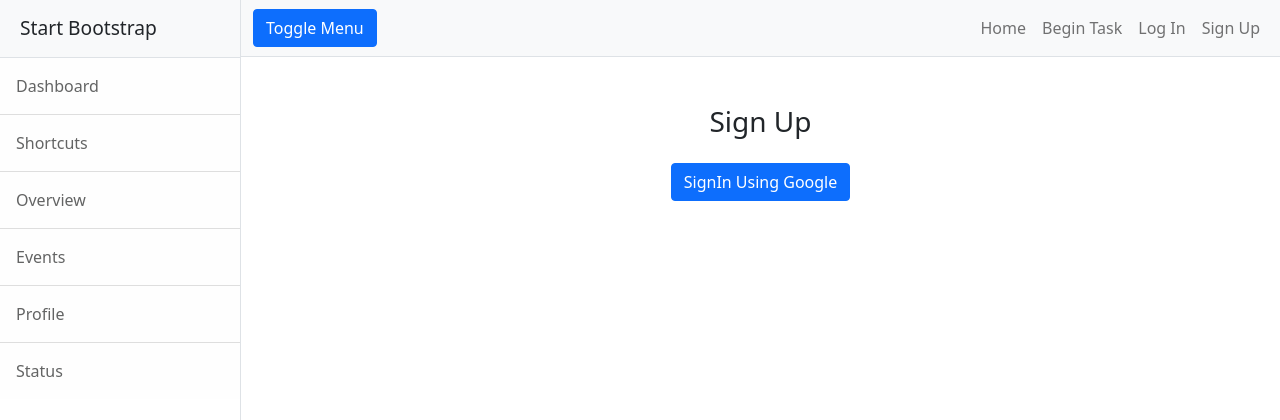
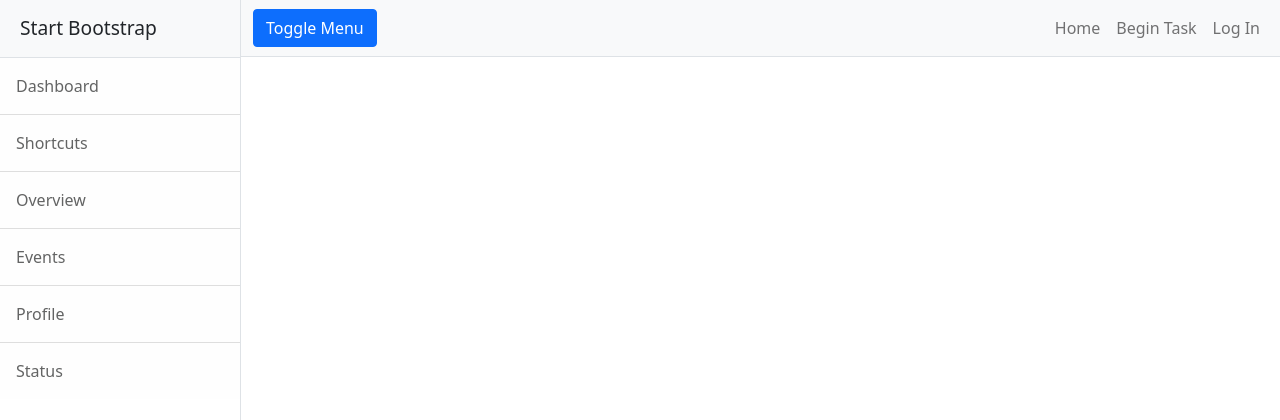
Before and after one commit to turian/audio-discrimination-crowdsource, a Django app: page /accounts/signup/ in a window 1280 px wide. Shown: the top 420 px of the page. Run offline with Django 4.2, Linux system fonts and the light colour scheme; parts of the project's set-up code (start-up, migrations or seed data) failed here and were passed over; some libraries are stand-ins or nearby versions.

Commit message:
removed signup page issue #14, 15, 17

```diff
--- a/polls/templates/account/signup.html
+++ b/polls/templates/account/signup.html
@@ -3,16 +3,4 @@
 
 {% block body-block %}
 
-<div class="container mt-5">
-  <div class="row">
-    <div class="col"></div>
-    <div class="col-6 text-center">
-      <h3>Sign Up</h3>
-      <a class="btn btn-primary mt-3" href="{% provider_login_url 'google' %}">SignIn Using Google</a>
-    </div>
-    <div class="col"></div>
-  </div>
-</div>
-
-
 {% endblock %}
--- a/themeapp/templates/widgets/top-bar.html
+++ b/themeapp/templates/widgets/top-bar.html
@@ -10,7 +10,6 @@
                 <li class="nav-item"><a class="nav-link" href="{% url 'account_logout' %}">Log Out</a></li>
                 {% else %}
                 <li class="nav-item"><a class="nav-link" href="{% url 'account_login' %}">Log In</a></li>
-                <li class="nav-item"><a class="nav-link" href="{% url 'account_signup' %}">Sign Up</a></li>
                 {% endif %}
                 {% comment %}
                 <li class="nav-item dropdown">
```
